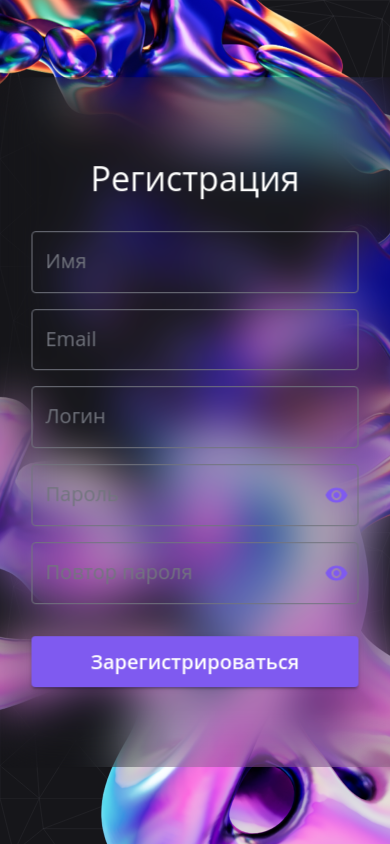
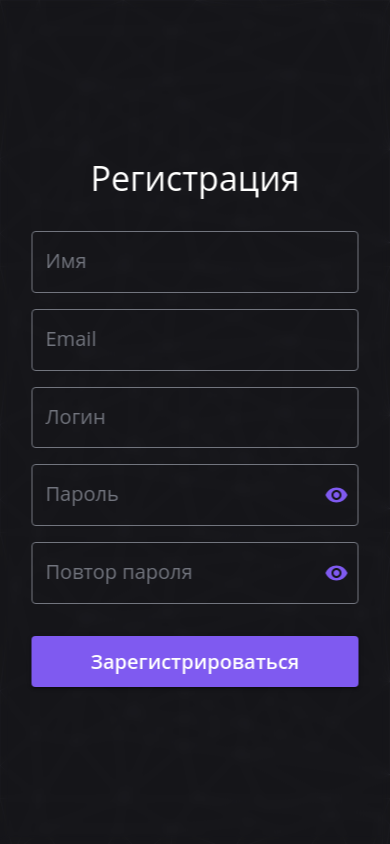
Before and after one commit to Harmary/3D4PRO, a React (Create React App) app in the folder frontend/: page /register in a window 390 px wide. Built offline with nearby package versions, Linux system fonts and the light colour scheme.

Commit message:
create add model form

```diff
--- a/frontend/src/App.tsx
+++ b/frontend/src/App.tsx
@@ -11,6 +11,7 @@ import AccountPage from './pages/account/account';
 import AdminPanel from './pages/adminpanel/adminPanel';
 import AddNewModelForm from './pages/addModel/addNewModelForm';
 import ProtectedRoute from './components/common/protectedRoute';
+import { FormLayout } from './layout/formsLayout';
 
 
 function App() {
@@ -20,8 +21,8 @@ function App() {
         <Routes>
           <Route path='/' element={<MainPage />} />
           <Route path='/shop' element={<Layout><ShopPage /></Layout>} />
-          <Route path='/login' element={<LoginPage />} />
-          <Route path='/register' element={<RegisterPage />} />
+          <Route path='/login' element={<FormLayout><LoginPage /></FormLayout>} />
+          <Route path='/register' element={<FormLayout><RegisterPage /></FormLayout>} />
           <Route path='/account/:guid'
             element={
               <ProtectedRoute role={['user', 'modeler']} redirectPath={'/'}>
@@ -39,9 +40,9 @@ function App() {
           <Route path='/addnewmodel'
             element={
               <ProtectedRoute role={['modeler']} redirectPath={'/'}>
-                <Layout>
+                <FormLayout>
                   <AddNewModelForm />
-                </Layout>
+                </FormLayout>
               </ProtectedRoute>
             }
           />
--- a/frontend/src/components/header.tsx
+++ b/frontend/src/components/header.tsx
@@ -81,6 +81,7 @@ export default function Header(props: HeaderProps) {
 
                 </Grid>
             </Grid>
+            <Grid item>{localStorage.getItem("userRole") === 'modeler' ? <Button component={Link} to="/addnewmodel" size='small' variant='contained' >Добавить модель</Button> : ""}</Grid>
             <Grid item>
                 {localStorage.getItem('userGuid') ?
                     <>
--- a/frontend/src/contracts/user.ts
+++ b/frontend/src/contracts/user.ts
@@ -5,4 +5,5 @@ export interface User {
     "email": string,
     "password": string,
     "link": string | null
+    "account": number
 }
--- /dev/null
+++ b/frontend/src/layout/formsLayout.css
@@ -0,0 +1,97 @@
+.form__background {
+    position: absolute;
+    top: 0;
+    left: 0;
+    width: 100%;
+    height: 100%;
+    background: url("../assets/web2.svg") repeat 0% 0%/100% #16161A;
+    overflow: hidden;
+}
+
+.form {
+    position: absolute;
+    padding: 80px;
+    min-width: 529px;
+    left: 50%;
+    top: 50%;
+    transform: translate(-50%, -50%);
+    background: rgba(22, 22, 26, 0.2);
+    backdrop-filter: blur(24px);
+    /* Note: backdrop-filter has minimal browser support */
+    border-radius: 24px;
+}
+
+.abstract2 {
+    position: absolute;
+    width: 872px;
+    height: 872px;
+    right: -171px;
+    bottom: -316px;
+    background: url('../assets/images/login_abstract2.png') 100% no-repeat;
+}
+
+.abstract1 {
+    position: absolute;
+    width: 1012px;
+    height: 1012px;
+    left: -292px;
+    top: -332px;
+    background: url('../assets/images/login_abstract1.png') 100% no-repeat;
+}
+
+.file_uploader {
+    width: 700px;
+    height: 400px;
+    border: dashed 3px #7F5AF0;
+    border-radius: 12px;
+    display: flex;
+    flex-direction: column;
+    justify-content: center;
+    gap: 20px;
+    align-items: center;
+    padding: 20px;
+}
+
+@media (max-width: 1000px) {
+    .form {
+        width: 100%;
+        height: 100%;
+        padding: 80px;
+        display: flex;
+        backdrop-filter: blur(4px);
+        border-radius: 0px;
+    }
+
+    .file_uploader {
+        width: 80%;
+        margin: 0 auto;
+    }
+
+    .abstract1 {
+        display: none;
+    }
+
+    .abstract2 {
+        display: none;
+    }
+}
+
+@media (min-width: 2000px) {
+    .abstract1 {
+        width: 1372px;
+        height: 1372px;
+        left: -400px;
+    }
+
+    .form {
+        width: 20%;
+        height: auto;
+    }
+
+    .abstract2 {
+        width: 1072px;
+        height: 1072px;
+        bottom: -300px;
+        right: -120px;
+    }
+}
--- /dev/null
+++ b/frontend/src/layout/formsLayout.tsx
@@ -0,0 +1,22 @@
+import { Box, Grid } from "@mui/material";
+import './formsLayout.css'
+type LayoutProps = {
+    children?: JSX.Element | JSX.Element[];
+};
+
+export function FormLayout(props: LayoutProps) {
+    return (
+        <Box className='form__background'>
+            <div className='abstract1' />
+            <div className='abstract2' />
+            <div className="form">
+                <Grid alignItems={"center"} justifyContent={"center"} container>
+                    <Grid lg={12} item>
+                        {props.children}
+                    </Grid>
+                </Grid>
+            </div>
+        </Box>
+    )
+
+}
--- a/frontend/src/pages/account/account.tsx
+++ b/frontend/src/pages/account/account.tsx
@@ -53,7 +53,7 @@ export default function AccountPage() {
             {role === 'modeler' ?
                 <Grid item>
                     <Grid container direction={"column"} alignItems={"end"} mt={9} gap={7}>
-                        <Grid item><Typography color={'#72757E'} variant="caption">На счету:</Typography><Typography variant="subtitle1">20$</Typography></Grid>
+                        <Grid item><Typography color={'#72757E'} variant="caption">На счету:</Typography><Typography variant="subtitle1">{user?.account}$</Typography></Grid>
                         <Grid item><Button variant="contained">Вывести</Button></Grid>
                     </Grid>
                 </Grid>
--- a/frontend/src/pages/addModel/addNewModelForm.tsx
+++ b/frontend/src/pages/addModel/addNewModelForm.tsx
@@ -1,4 +1,24 @@
+import { Grid, Typography } from "@mui/material";
+import theme from "../../theme";
+
 export default function AddNewModelForm() {
     return <>
+        <form>
+            <Grid container alignItems={"center"} direction={"column"} rowGap={4}>
+                <Typography color={theme.palette.primary.contrastText} variant="h4">Загрузите модель</Typography>
+                <input
+                    id="contained-button-file"
+                    multiple
+                    style={{ display: "none" }}
+                    type="file"
+                />
+                <label htmlFor="contained-button-file">
+                    <div className="file_uploader">
+                        <Typography color={theme.palette.primary.contrastText}>Нажми здесь, чтобы загрузить модель</Typography>
+                        <Typography align="center" color={theme.palette.primary.contrastText}>Вы можете загрузить архив, такой как ZIP, RAR или 7z, содержащий ваши текстуры, материалы и сетку.</Typography>
+                    </div>
+                </label>
+            </Grid>
+        </form >
     </>
 }
--- a/frontend/src/pages/login/login.css
+++ /dev/null
@@ -1,39 +0,0 @@
-.login__background {
-    position: absolute;
-    top: 0;
-    left: 0;
-    width: 100%;
-    height: 100%;
-    background: url("../../assets/web2.svg") repeat 0% 0%/100% #16161A;
-    overflow: hidden;
-}
-
-.login__form {
-    position: absolute;
-    padding: 80px;
-    width: 529px;
-    left: 50%;
-    top: 50%;
-    transform: translate(-50%, -50%);
-    background: rgba(22, 22, 26, 0.2);
-    backdrop-filter: blur(24px);
-    /* Note: backdrop-filter has minimal browser support */
-    border-radius: 24px;
-}
-
-.abstract2 {
-    position: absolute;
-    width: 872px;
-    height: 872px;
-    right: -171px;
-    bottom: -316px;
-    background: url('../../assets/images/login_abstract2.png') 100% no-repeat;
-}
-.abstract1 {
-position: absolute;
-    width: 1012px;
-    height: 1012px;
-    left: -292px;
-    top: -332px;
-    background: url('../../assets/images/login_abstract1.png') 100% no-repeat;
-}
--- a/frontend/src/pages/register/register.tsx
+++ b/frontend/src/pages/register/register.tsx
@@ -1,5 +1,4 @@
 import { Box, Button, Grid, Typography } from '@mui/material'
-import '../login/login.css'
 import theme from '../../theme'
 import { useNavigate, useSearchParams } from 'react-router-dom';
 import AuthServise from '../../services/auth-service';
@@ -57,13 +56,8 @@ export default function RegisterPage() {
     }
 
     return <>
-        <Box className='login__background'>
-            <div className='abstract1' />
-            <div className='abstract2' />
-            <div className="login__form">
+
         <form onSubmit={handleSubmit(onSubmit)}>
-                    <Grid alignItems={"center"} justifyContent={"center"} container>
-                        <Grid lg={12} item>
             <Grid container alignItems={"center"} direction={"column"} rowGap={4}>
                 <Typography color={theme.palette.primary.contrastText} variant="h4">
                     Регистрация
@@ -73,13 +67,13 @@ export default function RegisterPage() {
                         <WhiteTextInput control={control} errors={errors.name} name={'name'} label={'Имя'} />
                     </Grid>
                     <Grid item>
-                                        <WhiteTextInput control={control} errors={errors.email} name={'email'} label={'Email'}/>
+                        <WhiteTextInput control={control} errors={errors.email} name={'email'} label={'Email'} />
                     </Grid>
                     <Grid item>
                         <WhiteTextInput control={control} errors={errors.login} name={'login'} label={'Логин'} />
                     </Grid>
                     <Grid item>
-                                        <WhitePasswordInput control={control} errors={errors.password} label={'Пароль'} name={'password'}/>
+                        <WhitePasswordInput control={control} errors={errors.password} label={'Пароль'} name={'password'} />
                     </Grid>
                     <Grid item>
                         <WhitePasswordInput control={control} errors={errors.passwordConfirmation} label={'Повтор пароля'} name={'passwordConfirmation'} />
@@ -89,10 +83,6 @@ export default function RegisterPage() {
                     <Button size='large' type='submit' fullWidth variant="contained">Зарегистрироваться</Button>
                 </Grid>
             </Grid>
-                        </Grid>
-                    </Grid>
         </form>
-            </div>
-        </Box >
     </>
 }
```
Also changed, not shown: frontend/src/pages/login/login.tsx (+1 -14 lines). Lines whose indentation alone changed are shown as unchanged.
